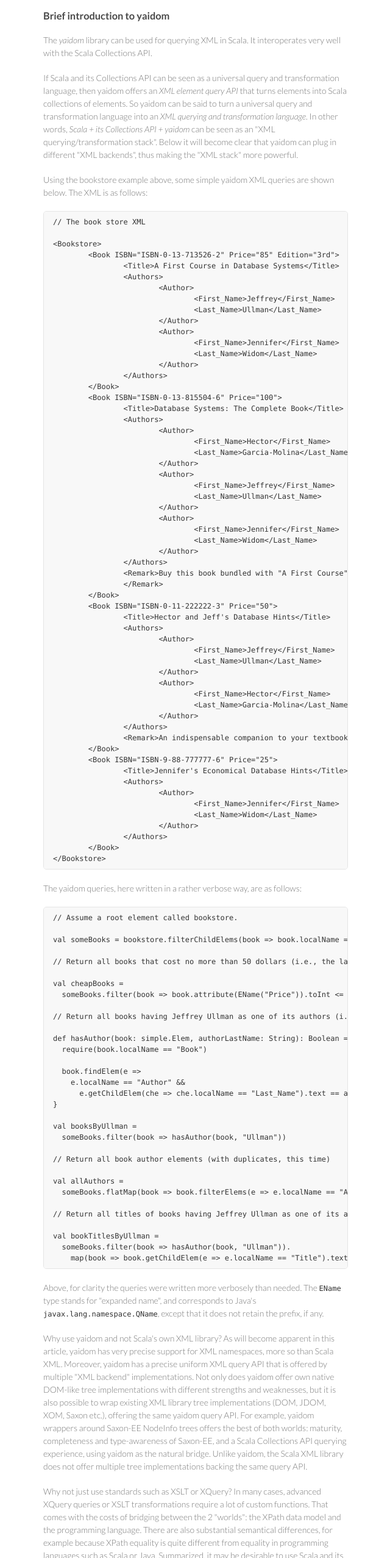
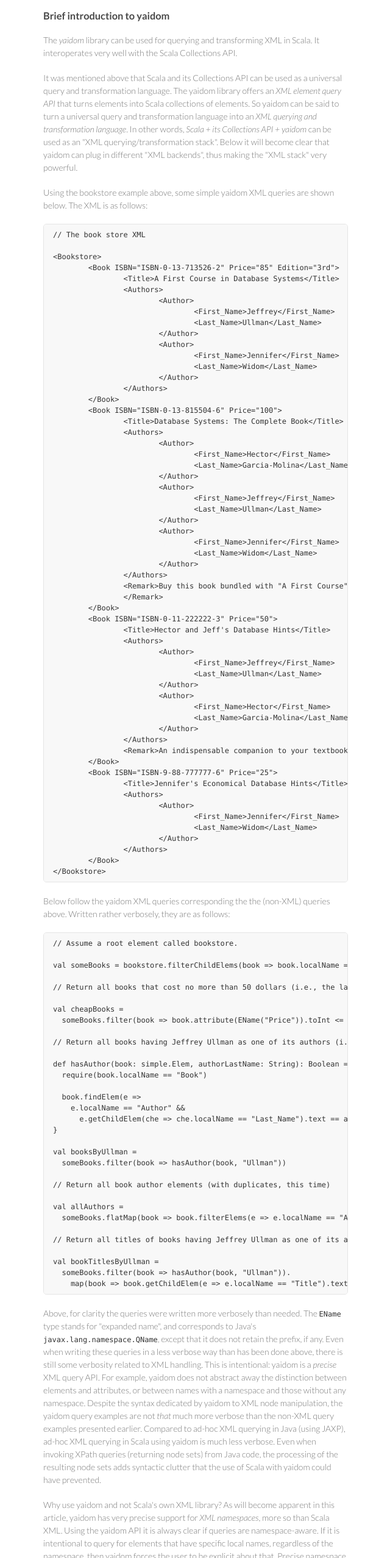
Before and after one commit to dvreeze/dvreeze.github.io, a plain HTML site: page xml-processing-with-scala-and-yaidom.html in a window 1280 px wide. Shown: the part 2262-4817 px from the top of the page at 61% size, without its empty margins (499-1139 px from the left). Drawn offline with Linux system fonts and the light colour scheme.

Commit message:
Edited yaidom introduction of XML paper

```diff
--- a/xml-processing-with-scala-and-yaidom.html
+++ b/xml-processing-with-scala-and-yaidom.html
@@ -127,12 +127,12 @@
         <h3>
 <a name="brief-yaidom-introduction" class="anchor" href="#brief-yaidom-introduction"><span class="octicon octicon-link"></span></a>Brief introduction to yaidom</h3>
 
-<p>The <em>yaidom</em> library can be used for querying XML in Scala. It interoperates very well with the Scala Collections API.</p>
+<p>The <em>yaidom</em> library can be used for querying and transforming XML in Scala. It interoperates very well with the Scala Collections API.</p>
 
-<p>If Scala and its Collections API can be seen as a universal query and transformation language, then yaidom offers an <em>XML element query API</em>
+<p>It was mentioned above that Scala and its Collections API can be used as a universal query and transformation language. The yaidom library offers an <em>XML element query API</em>
 that turns elements into Scala collections of elements. So yaidom can be said to turn a universal query and transformation language into an <em>XML querying and transformation
-language</em>. In other words, <em>Scala + its Collections API + yaidom</em> can be seen as an "XML querying/transformation stack". Below it will become clear that yaidom can
-plug in different "XML backends", thus making the "XML stack" more powerful.</p>
+language</em>. In other words, <em>Scala + its Collections API + yaidom</em> can be used as an "XML querying/transformation stack". Below it will become clear that yaidom can
+plug in different "XML backends", thus making the "XML stack" very powerful.</p>
 
 <p>Using the bookstore example above, some simple yaidom XML queries are shown below. The XML is as follows:</p>
 
@@ -197,7 +197,7 @@
 &lt;/Bookstore&gt;
 </code></pre>
 
-<p>The yaidom queries, here written in a rather verbose way, are as follows:</p>
+<p>Below follow the yaidom XML queries corresponding the the (non-XML) queries above. Written rather verbosely, they are as follows:</p>
 
 <pre><code>// Assume a root element called bookstore.
 
@@ -234,21 +234,44 @@
 </code></pre>
 
 <p>Above, for clarity the queries were written more verbosely than needed. The <code>EName</code> type stands for "expanded name",
-and corresponds to Java's <code>javax.lang.namespace.QName</code>, except that it does not retain the prefix, if any.</p>
+and corresponds to Java's <code>javax.lang.namespace.QName</code>, except that it does not retain the prefix, if any. Even when writing
+these queries in a less verbose way than has been done above, there is still some verbosity related to XML handling. This is intentional: yaidom is a <em>precise</em>
+XML query API. For example, yaidom does not abstract away the distinction between elements and attributes, or between names with a namespace and those without any namespace.
+Despite the syntax dedicated by yaidom to XML node manipulation, the yaidom query examples are not <em>that</em> much more verbose than the non-XML
+query examples presented earlier. Compared to ad-hoc XML querying in Java (using JAXP), ad-hoc XML querying in Scala using yaidom is much less verbose. Even when invoking
+XPath queries (returning node sets) from Java code, the processing of the resulting node sets adds syntactic clutter that the use of Scala with yaidom could have prevented.</p>
 
 <p>Why use yaidom and not Scala's own XML library? As will become apparent in this article, yaidom has very precise support for
-XML namespaces, more so than Scala XML. Moreover, yaidom has a precise uniform XML query API that is offered by multiple "XML backend"
-implementations. Not only does yaidom offer own native DOM-like tree implementations with different strengths and weaknesses, but
-it is also possible to wrap existing XML library tree implementations (DOM, JDOM, XOM, Saxon etc.), offering the same yaidom query API.
-For example, yaidom wrappers around Saxon-EE NodeInfo trees offers the best of both worlds: maturity, completeness and type-awareness
-of Saxon-EE, and a Scala Collections API querying experience, using yaidom as the natural bridge. Unlike yaidom, the Scala XML library
+<em>XML namespaces</em>, more so than Scala XML. Using the yaidom API it is always clear if queries are namespace-aware. If it is intentional to query
+for elements that have specific local names, regardless of the namespace, then yaidom forces the user to be explicit about that. Precise namespace
+support in yaidom even goes as far as the ability to express a simple <em>theory</em> of XML namespaces (relating namespace declarations, in-scope namespaces,
+"qualified names" and "expanded names") in yaidom code itself, outside of any particular XML tree!</p>
+
+<p>There are more reasons why yaidom may be preferable to Scala's own XML library. For example, yaidom has a precise <em>uniform XML query API</em> that is offered by
+<em>multiple "XML backend"</em> implementations. Not only does yaidom offer own native DOM-like tree ("XML backend") implementations with different strengths and weaknesses, but
+it is also possible to wrap existing XML library tree implementations (DOM, JDOM, XOM, Saxon etc.) in yaidom, offering the same yaidom query API.
+For example, yaidom wrappers around Saxon-EE <code>NodeInfo</code> trees offers the best of Saxon and the <em>Scala-yaidom</em> combination: on the one hand the maturity, completeness and
+type-awareness of Saxon-EE, and on the other hand a Scala Collections API querying experience, using yaidom as the natural bridge between Saxon and Scala. Unlike yaidom, the Scala XML library
 does not offer multiple tree implementations backing the same query API.</p>
 
-<p>Why not just use standards such as XSLT or XQuery? In many cases, advanced XQuery queries or XSLT transformations require a lot of
-custom functions. That comes with the costs of bridging between the 2 "worlds": the XPath data model and the programming language.
-There are also substantial semantical differences, for example because XPath equality is quite different from equality in
-programming languages such as Scala or Java. Summarized, it may be desirable to use Scala and its Collections API as
-<em>universal query API</em>, and use yaidom for querying collections of XML elements, as the simplest XML querying solution that works.</p>
+<p>Why not just use standards such as XSLT or XQuery? XBRL processing is a good example where yaidom shines, as will become clear below. After all, XBRL is a lot more than "just" XML,
+so XBRL processing is a lot more than "just" XML processing. Performing most or all of this processing in Scala using yaidom offers the following advantages:</p>
+<ul>
+<li>The maturity and performance of the <em>Java virtual machine</em>, backed by a formal specification. This can be an advantage of programming languages such as Java and Scala
+over XML standard languages, which have no (specified) native or near native runtime.</li>
+<li>The <em>expressive power</em> of Scala and its Collections API, with yaidom bringing some of that power to XML processing. Scala's expressive power also makes it easy to build XBRL
+"model layers" on top of a lower level "XML layer".</li>
+<li>The <em>ease of use</em> of programming languages, such as Scala, for defining variables (typically for immutable data), calling functions, etc. A <em>functional programming</em> style,
+while enforced by XSLT and XQuery, is quite natural in Scala, without sacrificing ease of use.</li>
+<li>A large <em>ecosystem</em> around Scala (and Java), offering many high quality libraries.</li>
+<li>Familiar <em>semantics</em> of "equality" (as an equivalence relation) and collection processing. The XPath Data Model does not distinguish between individual items (nodes and atomic items)
+on the one hand, and singleton sequences of items on the other hand, but this can be quite confusing. By contrast, in Scala Collections API (and yaidom) an object is not the same as a singleton
+collection containing that object.</li>
+<li>Yaidom does not sacrifice any XML processing power. Not only are "XML backends" pluggable, but they also remain accessible, and are not hidden behind any "broken abstractions".</li>
+</ul>
+<p>Surely yaidom can be used with XQuery when using an XML(-enabled) database, where XQuery joins and filters database XML data into "raw result sets", which are further processed using yaidom
+queries. On the other hand, it makes sense to keep the number of boundaries between XQuery and yaidom/Scala relatively low, for each such boundary has some (syntactic and semantical) costs.
+In summary, the more some XML processing could benefit from the use of Scala, the more attractive the use of yaidom becomes.</p>
 
 <h3>
 <a name="brief-xbrl-introduction" class="anchor" href="#brief-xbrl-introduction"><span class="octicon octicon-link"></span></a>Brief introduction to the XBRL examples</h3>
```
